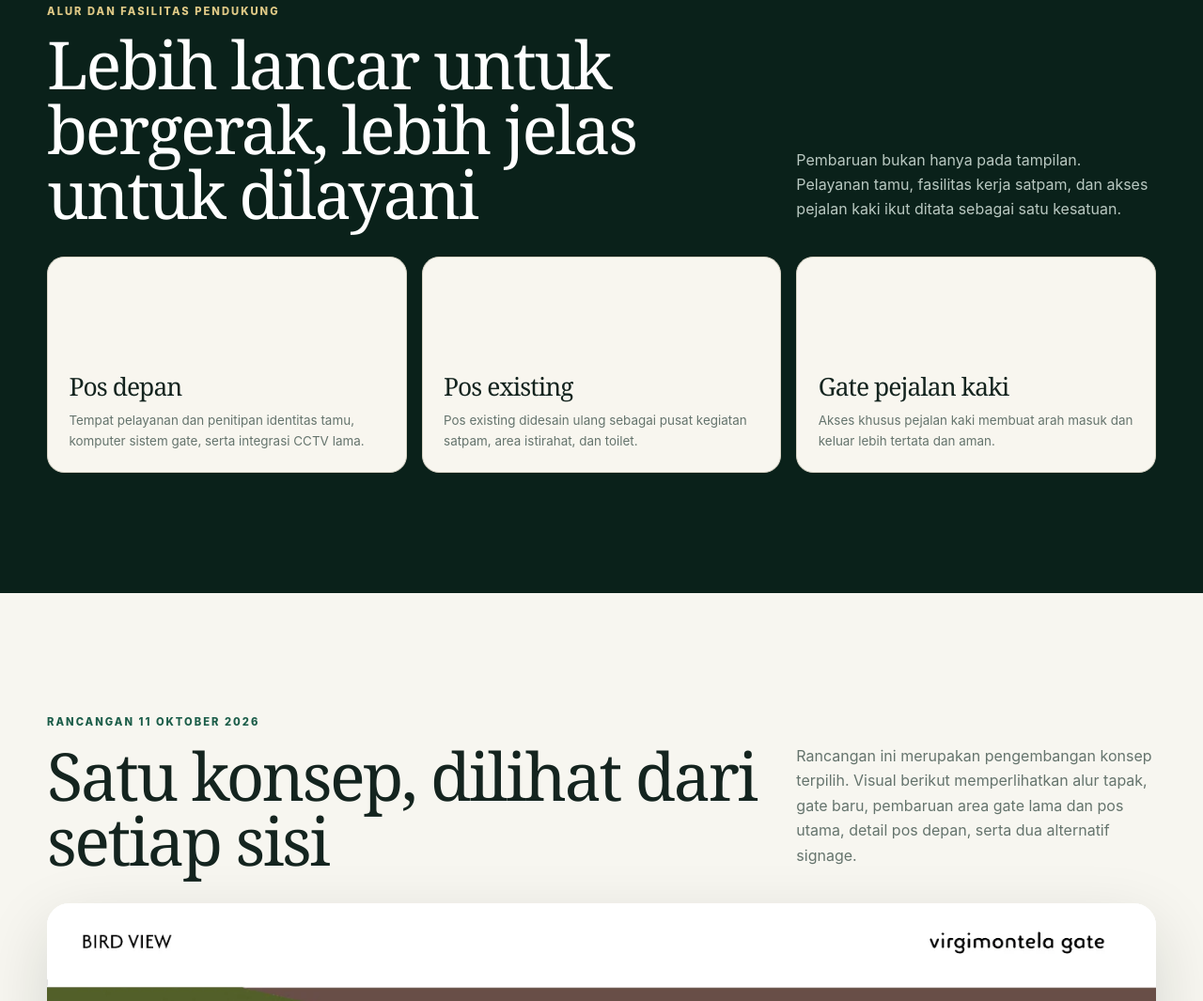
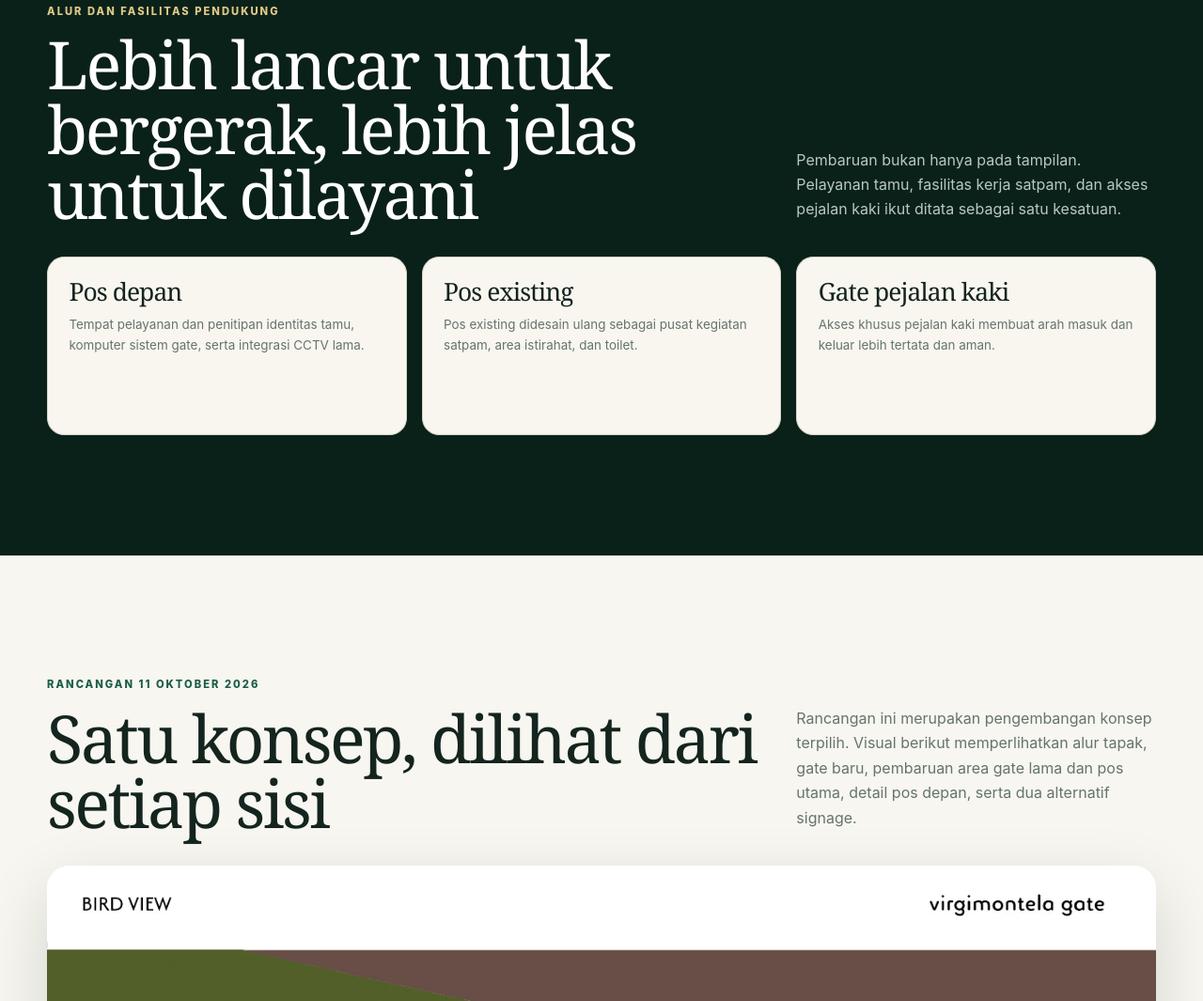
Before and after one commit to calibhden/virgimontela-tennis-rw008, a website: page gate.html in a window 1280 px wide. Shown: the part 4183-5248 px from the top of the page at 94% size. Drawn offline with Linux system fonts and the light colour scheme.

Commit message:
Compact text-only facility cards

```diff
--- a/gate.css
+++ b/gate.css
@@ -316,7 +316,7 @@ h1, h2, h3 { line-height: 1.04; letter-spacing: -.035em; }
 
 .function-section { background: #ebe9df; }
 .function-grid { display: grid; grid-template-columns: repeat(3, minmax(0, 1fr)); gap: 1rem; }
-.function-grid article { min-height: 230px; padding: 1.4rem; display: flex; flex-direction: column; justify-content: flex-end; border: 1px solid #d7d3c5; border-radius: 18px; color: var(--ink); background: #f8f6ef; }
+.function-grid article { min-height: 190px; padding: 1.4rem; display: flex; flex-direction: column; border: 1px solid #d7d3c5; border-radius: 18px; color: var(--ink); background: #f8f6ef; }
 .function-grid h3 { margin: 0 0 .7rem; font: 500 1.65rem/1 Georgia, serif; }
 .function-grid p { margin: 0; color: var(--muted); font-size: .84rem; }
 
```
